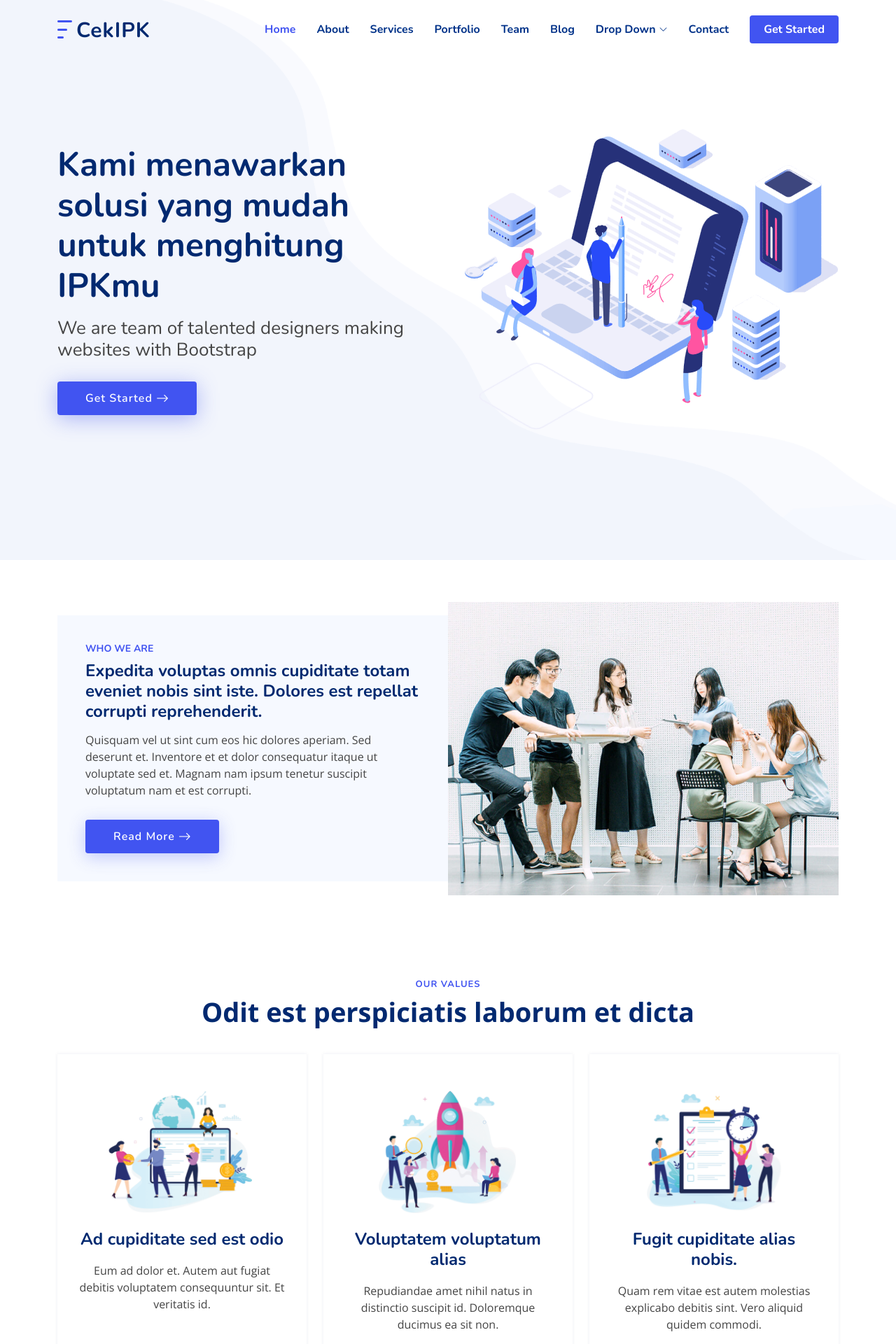
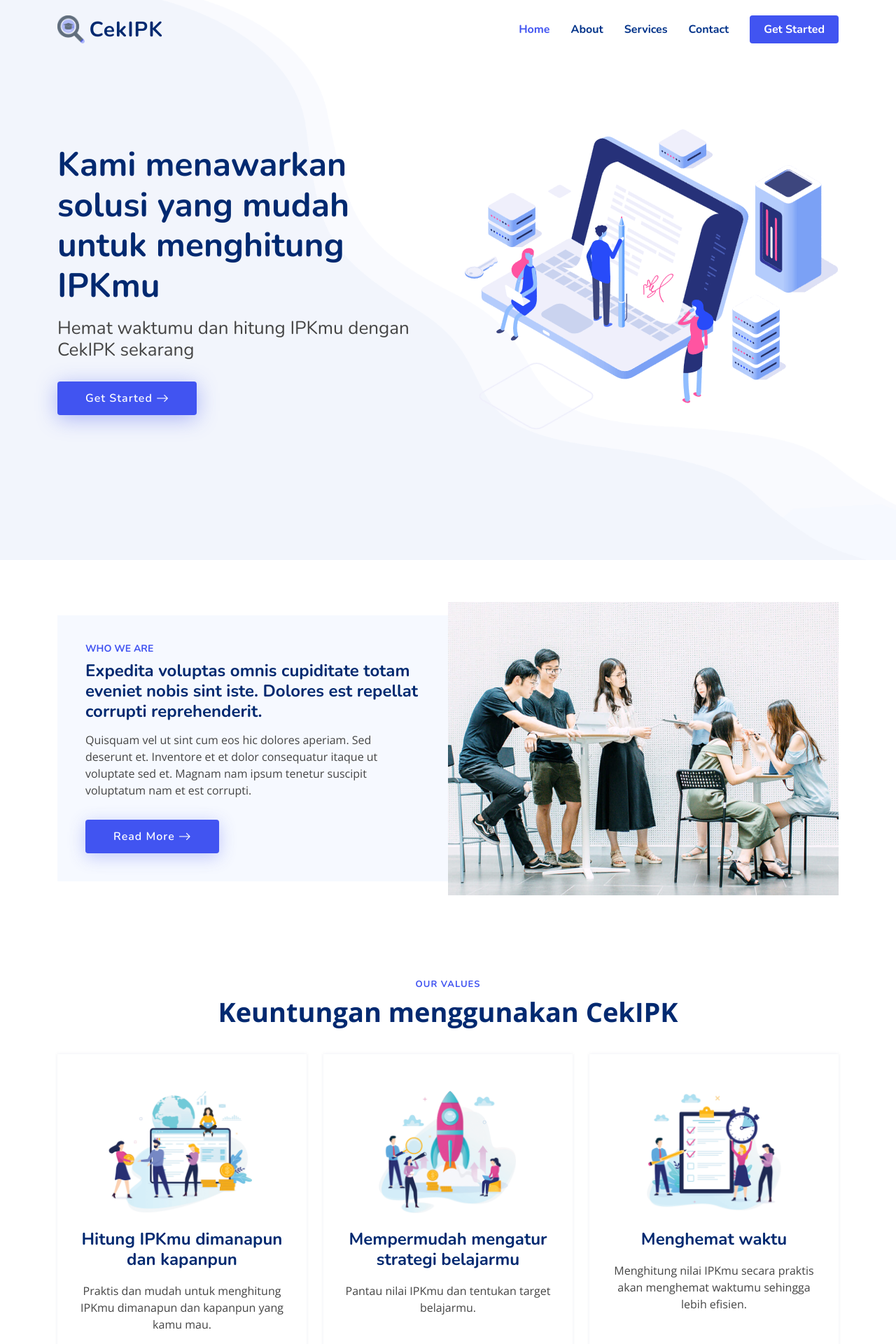
Before and after one commit to fedyrahmatullah/cekipk, a PHP site: page / in a window 1280 px wide. Shown: the top 1920 px of the page at 70% size. Run offline with PHP 8.4, Linux system fonts and the light colour scheme.

Commit message:
update logo and code

```diff
--- a/footer.php
+++ b/footer.php
@@ -21,7 +21,7 @@
     <div class="row gy-4">
       <div class="col-lg-5 col-md-12 footer-info">
         <a href="index.html" class="logo d-flex align-items-center">
-          <img src="assets/img/logo.png" alt="">
+          <img src="assets/img/favicon.png" alt="">
           <span>CekIPK</span>
         </a>
         <p>Cras fermentum odio eu feugiat lide par naso tierra. Justo eget nada terra videa magna derita valies darta donna mare fermentum iaculis eu non diam phasellus.</p>
--- a/header.php
+++ b/header.php
@@ -12,7 +12,7 @@
 
   <!-- Favicons -->
   <link href="assets/img/favicon.png" rel="icon">
-  <link href="assets/img/apple-touch-icon.png" rel="apple-touch-icon">
+  <link href="assets/img/favicon.png" rel="favicon">
 
   <!-- Google Fonts -->
   <link href="https://fonts.googleapis.com/css?family=Open+Sans:300,300i,400,400i,600,600i,700,700i|Nunito:300,300i,400,400i,600,600i,700,700i|Poppins:300,300i,400,400i,500,500i,600,600i,700,700i" rel="stylesheet">
@@ -43,7 +43,7 @@
     <div class="container-fluid container-xl d-flex align-items-center justify-content-between">
 
       <a href="index.php" class="logo d-flex align-items-center">
-        <img src="assets/img/logo.png" alt="">
+        <img src="assets/img/favicon.png" alt="">
         <span>CekIPK</span>
       </a>
 
@@ -52,7 +52,7 @@
           <li><a class="nav-link scrollto active" href="index.php">Home</a></li>
           <li><a class="nav-link scrollto" href="#about">About</a></li>
           <li><a class="nav-link scrollto" href="#services">Services</a></li>
-          <li><a class="nav-link scrollto" href="#portfolio">Portfolio</a></li>
+          <!-- <li><a class="nav-link scrollto" href="#portfolio">Portfolio</a></li>
           <li><a class="nav-link scrollto" href="#team">Team</a></li>
           <li><a href="blog.html">Blog</a></li>
           <li class="dropdown"><a href="#"><span>Drop Down</span> <i class="bi bi-chevron-down"></i></a>
@@ -71,7 +71,7 @@
               <li><a href="#">Drop Down 3</a></li>
               <li><a href="#">Drop Down 4</a></li>
             </ul>
-          </li>
+          </li> -->
           <li><a class="nav-link scrollto" href="#contact">Contact</a></li>
           <li><a class="getstarted scrollto" href="#about">Get Started</a></li>
         </ul>
--- a/index.php
+++ b/index.php
@@ -49,7 +49,7 @@
       <div class="row">
         <div class="col-lg-6 d-flex flex-column justify-content-center">
           <h1 data-aos="fade-up">Kami menawarkan solusi yang mudah untuk menghitung IPKmu</h1>
-          <h2 data-aos="fade-up" data-aos-delay="400">We are team of talented designers making websites with Bootstrap</h2>
+          <h2 data-aos="fade-up" data-aos-delay="400">Hemat waktumu dan hitung IPKmu dengan CekIPK sekarang</h2>
           <div data-aos="fade-up" data-aos-delay="600">
             <div class="text-center text-lg-start">
               <a href="hitung.php" class="btn-get-started scrollto d-inline-flex align-items-center justify-content-center align-self-center">
@@ -106,7 +106,7 @@
 
         <header class="section-header">
           <h2>Our Values</h2>
-          <p>Odit est perspiciatis laborum et dicta</p>
+          <p>Keuntungan menggunakan CekIPK</p>
         </header>
 
         <div class="row">
@@ -114,24 +114,24 @@
           <div class="col-lg-4">
             <div class="box" data-aos="fade-up" data-aos-delay="200">
               <img src="assets/img/values-1.png" class="img-fluid" alt="">
-              <h3>Ad cupiditate sed est odio</h3>
-              <p>Eum ad dolor et. Autem aut fugiat debitis voluptatem consequuntur sit. Et veritatis id.</p>
+              <h3>Hitung IPKmu dimanapun dan kapanpun</h3>
+              <p>Praktis dan mudah untuk menghitung IPKmu dimanapun dan kapanpun yang kamu mau.</p>
             </div>
           </div>
 
           <div class="col-lg-4 mt-4 mt-lg-0">
             <div class="box" data-aos="fade-up" data-aos-delay="400">
               <img src="assets/img/values-2.png" class="img-fluid" alt="">
-              <h3>Voluptatem voluptatum alias</h3>
-              <p>Repudiandae amet nihil natus in distinctio suscipit id. Doloremque ducimus ea sit non.</p>
+              <h3>Mempermudah mengatur strategi belajarmu</h3>
+              <p>Pantau nilai IPKmu dan tentukan target belajarmu.</p>
             </div>
           </div>
 
           <div class="col-lg-4 mt-4 mt-lg-0">
             <div class="box" data-aos="fade-up" data-aos-delay="600">
               <img src="assets/img/values-3.png" class="img-fluid" alt="">
-              <h3>Fugit cupiditate alias nobis.</h3>
-              <p>Quam rem vitae est autem molestias explicabo debitis sint. Vero aliquid quidem commodi.</p>
+              <h3>Menghemat waktu</h3>
+              <p>Menghitung nilai IPKmu secara praktis akan menghemat waktumu sehingga lebih efisien.</p>
             </div>
           </div>
 
@@ -404,7 +404,7 @@
     </section><!-- End Features Section -->
 
     <!-- ======= Services Section ======= -->
-    <section id="services" class="services">
+    <!-- <section id="services" class="services">
 
       <div class="container" data-aos="fade-up">
 
@@ -473,10 +473,11 @@
 
       </div>
 
-    </section><!-- End Services Section -->
+    </section> -->
+    <!-- End Services Section -->
 
     <!-- ======= Pricing Section ======= -->
-    <section id="pricing" class="pricing">
+    <!-- <section id="pricing" class="pricing">
 
       <div class="container" data-aos="fade-up">
 
@@ -556,7 +557,8 @@
 
       </div>
 
-    </section><!-- End Pricing Section -->
+    </section> -->
+    <!-- End Pricing Section -->
 
     <!-- ======= F.A.Q Section ======= -->
     <section id="faq" class="faq">
@@ -668,7 +670,7 @@
     </section><!-- End F.A.Q Section -->
 
     <!-- ======= Portfolio Section ======= -->
-    <section id="portfolio" class="portfolio">
+    <!-- <section id="portfolio" class="portfolio">
 
       <div class="container" data-aos="fade-up">
 
@@ -820,10 +822,11 @@
 
       </div>
 
-    </section><!-- End Portfolio Section -->
+    </section> -->
+    <!-- End Portfolio Section -->
 
     <!-- ======= Testimonials Section ======= -->
-    <section id="testimonials" class="testimonials">
+    <!-- <section id="testimonials" class="testimonials">
 
       <div class="container" data-aos="fade-up">
 
@@ -849,9 +852,10 @@
                   <h4>Ceo &amp; Founder</h4>
                 </div>
               </div>
-            </div><!-- End testimonial item -->
+            </div> -->
+            <!-- End testimonial item -->
 
-            <div class="swiper-slide">
+            <!-- <div class="swiper-slide">
               <div class="testimonial-item">
                 <div class="stars">
                   <i class="bi bi-star-fill"></i><i class="bi bi-star-fill"></i><i class="bi bi-star-fill"></i><i class="bi bi-star-fill"></i><i class="bi bi-star-fill"></i>
@@ -865,9 +869,10 @@
                   <h4>Designer</h4>
                 </div>
               </div>
-            </div><!-- End testimonial item -->
+            </div> -->
+            <!-- End testimonial item -->
 
-            <div class="swiper-slide">
+            <!-- <div class="swiper-slide">
               <div class="testimonial-item">
                 <div class="stars">
                   <i class="bi bi-star-fill"></i><i class="bi bi-star-fill"></i><i class="bi bi-star-fill"></i><i class="bi bi-star-fill"></i><i class="bi bi-star-fill"></i>
@@ -881,9 +886,10 @@
                   <h4>Store Owner</h4>
                 </div>
               </div>
-            </div><!-- End testimonial item -->
+            </div> -->
+            <!-- End testimonial item -->
 
-            <div class="swiper-slide">
+            <!-- <div class="swiper-slide">
               <div class="testimonial-item">
                 <div class="stars">
                   <i class="bi bi-star-fill"></i><i class="bi bi-star-fill"></i><i class="bi bi-star-fill"></i><i class="bi bi-star-fill"></i><i class="bi bi-star-fill"></i>
@@ -897,9 +903,10 @@
                   <h4>Freelancer</h4>
                 </div>
               </div>
-            </div><!-- End testimonial item -->
+            </div> -->
+            <!-- End testimonial item -->
 
-            <div class="swiper-slide">
+            <!-- <div class="swiper-slide">
               <div class="testimonial-item">
                 <div class="stars">
                   <i class="bi bi-star-fill"></i><i class="bi bi-star-fill"></i><i class="bi bi-star-fill"></i><i class="bi bi-star-fill"></i><i class="bi bi-star-fill"></i>
@@ -913,18 +920,19 @@
                   <h4>Entrepreneur</h4>
                 </div>
               </div>
-            </div><!-- End testimonial item -->
-
+            </div> -->
+            <!-- End testimonial item -->
+<!--
           </div>
           <div class="swiper-pagination"></div>
         </div>
 
-      </div>
+      </div> -->
 
     </section><!-- End Testimonials Section -->
 
     <!-- ======= Team Section ======= -->
-    <section id="team" class="team">
+    <!-- <section id="team" class="team">
 
       <div class="container" data-aos="fade-up">
 
@@ -1015,10 +1023,10 @@
 
       </div>
 
-    </section><!-- End Team Section -->
+    </section>End Team Section -->
 
     <!-- ======= Clients Section ======= -->
-    <section id="clients" class="clients">
+    <!-- <section id="clients" class="clients">
 
       <div class="container" data-aos="fade-up">
 
@@ -1042,10 +1050,10 @@
         </div>
       </div>
 
-    </section><!-- End Clients Section -->
+    </section>End Clients Section -->
 
     <!-- ======= Recent Blog Posts Section ======= -->
-    <section id="recent-blog-posts" class="recent-blog-posts">
+    <!-- <section id="recent-blog-posts" class="recent-blog-posts">
 
       <div class="container" data-aos="fade-up">
 
@@ -1087,10 +1095,10 @@
 
       </div>
 
-    </section><!-- End Recent Blog Posts Section -->
+    </section>End Recent Blog Posts Section -->
 
     <!-- ======= Contact Section ======= -->
-    <section id="contact" class="contact">
+    <!-- <section id="contact" class="contact">
 
       <div class="container" data-aos="fade-up">
 
@@ -1173,7 +1181,7 @@
 
       </div>
 
-    </section><!-- End Contact Section -->
+    </section>End Contact Section -->
 
   </main><!-- End #main -->
 
```
Also changed, not shown: assets/img/favicon.png, assets/img/faviconx.png (added).
